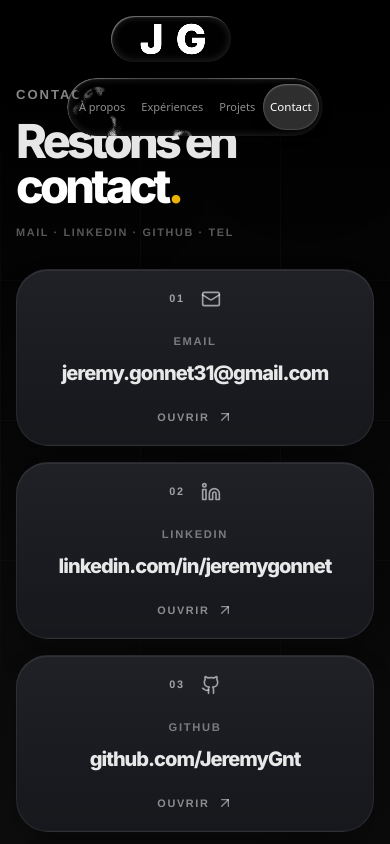
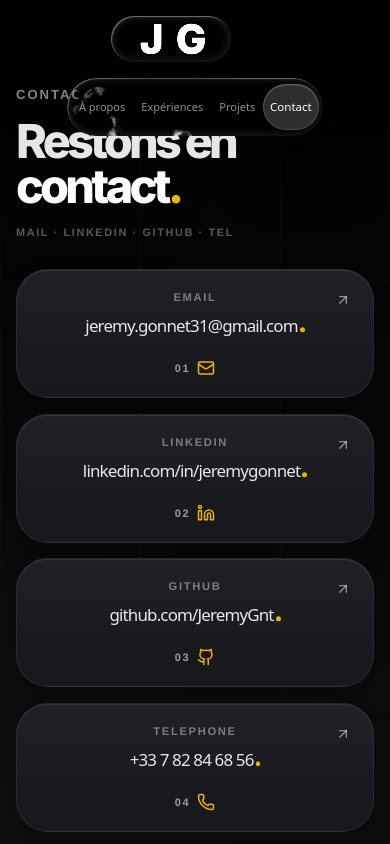
Before and after one commit to JeremyGnt/portfolio, a Vue app: page /contact in a window 390 px wide. Shown: the top 844 px of the page. Built offline with nearby package versions, Linux system fonts and the light colour scheme.

Commit message:
feat: update styles in various components for improved aesthetics and user experience, including color adjustments and layout enhancements

```diff
--- a/src/components/experience/ExperienceSceneCard.vue
+++ b/src/components/experience/ExperienceSceneCard.vue
@@ -270,7 +270,7 @@
   justify-content: center;
   flex-shrink: 0;
   border-radius: 0.9rem;
-  color: var(--accent-2);
+  color: rgba(255, 255, 255, 0.82);
   background: linear-gradient(180deg, rgba(255, 255, 255, 0.04) 0%, rgba(255, 255, 255, 0.012) 100%);
   border: 1px solid rgba(255, 255, 255, 0.08);
 }
@@ -305,7 +305,7 @@
 }
 
 .experience-card__cert-date {
-  color: #ffffff;
+  color: #ebb207;
 }
 
 @media (max-width: 1120px) {
--- a/src/components/home/HomeHero.vue
+++ b/src/components/home/HomeHero.vue
@@ -102,6 +102,7 @@
   border-radius: 999px;
   background: #ebb207;
   pointer-events: none;
+  transform: translateX(-0.1em);
 }
 
 .target-letter {
--- a/src/components/home/cards/HomeEducationCard.vue
+++ b/src/components/home/cards/HomeEducationCard.vue
@@ -49,4 +49,14 @@
   text-transform: uppercase;
   color: #fff;
 }
+
+.timeline::before {
+  top: 2.1rem;
+  bottom: 1.9rem;
+}
+
+.timeline-dot {
+  margin-top: 2.1rem;
+  box-shadow: none;
+}
 </style>
--- a/src/components/home/cards/HomeSoftSkillsCard.vue
+++ b/src/components/home/cards/HomeSoftSkillsCard.vue
@@ -12,6 +12,7 @@
 </style>
 <script setup lang="ts">
 import { Lightbulb } from 'lucide-vue-next'
+import { useSkillTagRepulsion } from '../../../composables/useSkillTagRepulsion'
 
 const softSkills = [
   "Esprit d'équipe",
@@ -31,6 +32,14 @@
   'Organisé',
   'Gestion du temps'
 ]
+
+const {
+  skillContainer,
+  setSkillTagRef,
+  scheduleSkillMetricsRefresh,
+  handleSkillMouseMove,
+  handleSkillMouseLeave,
+} = useSkillTagRepulsion()
 </script>
 
 <template>
@@ -39,12 +48,17 @@
       <span class="section-icon"><Lightbulb :size="20" /></span> Soft Skills
     </h2>
     <div
+      ref="skillContainer"
       class="skill-tags"
       style="display: flex; flex-wrap: wrap; gap: 0.5rem; justify-content: center; padding: 0.5rem 0;"
+      @mouseenter="scheduleSkillMetricsRefresh"
+      @mousemove="handleSkillMouseMove"
+      @mouseleave="handleSkillMouseLeave"
     >
       <span
-        v-for="skill in softSkills"
+        v-for="(skill, index) in softSkills"
         :key="skill"
+        :ref="(el) => setSkillTagRef(el, index)"
         class="tag"
         :style="{
           color: importantSoftSkills.includes(skill) ? '#ffffff !important' : '#8a8b8d'
--- a/src/views/ContactView.vue
+++ b/src/views/ContactView.vue
@@ -76,6 +76,7 @@
   if (!viewport || !track) {
     return {
       startX: 0,
+      endX: 0,
       overflow: 0,
       distance: 0,
     }
@@ -83,11 +84,14 @@
 
   const startX = Math.min(viewport.clientWidth * 0.18, 180)
   const overflow = Math.max(track.scrollWidth - viewport.clientWidth, 0)
+  const endInset = Math.min(viewport.clientWidth * 0.08, 88)
+  const endX = -(overflow + endInset)
 
   return {
     startX,
+    endX,
     overflow,
-    distance: startX + overflow,
+    distance: startX + overflow + endInset,
   }
 }
 
@@ -150,7 +154,7 @@
       timeline.to(
         track,
         {
-          x: () => -getTrackMetrics().overflow,
+          x: () => getTrackMetrics().endX,
         },
         0,
       )
@@ -226,19 +230,21 @@
                     class="card glass contact-card"
                     :aria-label="`${contact.label} : ${contact.value}`"
                   >
-                    <div class="contact-card-head">
-                      <span class="contact-card-index">{{ String(index + 1).padStart(2, '0') }}</span>
-                      <component :is="contact.icon" :size="20" />
-                    </div>
+                    <span class="contact-card-corner" aria-hidden="true">
+                      <ArrowUpRight :size="16" />
+                    </span>
 
                     <div class="contact-card-body">
                       <p class="contact-card-label">{{ contact.label }}</p>
-                      <h2>{{ contact.value }}</h2>
+                      <div class="contact-card-value">
+                        <h2>{{ contact.value }}</h2>
+                        <span class="contact-card-value-dot" aria-hidden="true" />
+                      </div>
                     </div>
 
                     <span class="contact-card-link">
-                      Ouvrir
-                      <ArrowUpRight :size="16" />
+                      <span class="contact-card-index">{{ String(index + 1).padStart(2, '0') }}</span>
+                      <component :is="contact.icon" :size="18" />
                     </span>
                   </a>
                 </div>
@@ -357,6 +363,17 @@
   transition: transform 0.46s cubic-bezier(0.22, 1, 0.36, 1);
 }
 
+.contact-card-corner {
+  position: absolute;
+  top: 1.35rem;
+  right: 1.35rem;
+  display: inline-flex;
+  align-items: center;
+  justify-content: center;
+  color: rgba(255, 255, 255, 0.5);
+  transition: color 0.24s ease;
+}
+
 .contact-card.glass:hover {
   z-index: 2;
   transform: scale(1.024) translateZ(0);
@@ -370,12 +387,8 @@
     0 16px 28px rgba(0, 0, 0, 0.24);
 }
 
-.contact-card-head {
-  display: flex;
-  align-items: center;
-  justify-content: space-between;
-  gap: 1rem;
-  color: rgba(255, 255, 255, 0.58);
+.contact-card.glass:hover .contact-card-corner {
+  color: #ebb207;
 }
 
 .contact-card-index {
@@ -385,7 +398,11 @@
 .contact-card-body {
   display: flex;
   flex-direction: column;
-  gap: 0.65rem;
+  flex: 1;
+  align-items: center;
+  justify-content: center;
+  gap: 0.55rem;
+  text-align: center;
 }
 
 .contact-card-label {
@@ -393,9 +410,30 @@
   color: rgba(255, 255, 255, 0.42);
 }
 
+.contact-card-value {
+  display: flex;
+  align-items: baseline;
+  justify-content: center;
+  gap: 0.28rem;
+}
+
+.contact-card-value-dot {
+  width: 0.3rem;
+  height: 0.3rem;
+  aspect-ratio: 1 / 1;
+  display: inline-block;
+  flex-shrink: 0;
+  margin-left: -0.15rem;
+  border-radius: 999px;
+  background: #ebb207;
+  transform: translateY(0.01rem);
+}
+
 .contact-card-body h2 {
   margin: 0;
-  font-size: clamp(1.25rem, 1.8vw, 1.7rem);
+  max-width: 100%;
+  font-family: system-ui, sans-serif;
+  font-size: clamp(1.06rem, 1.45vw, 1.42rem);
   line-height: 1.15;
   letter-spacing: -0.05em;
   word-break: break-word;
@@ -407,7 +445,11 @@
   gap: 0.45rem;
   width: fit-content;
   font-size: 0.68rem;
-  color: rgba(255, 255, 255, 0.5);
+  color: rgba(255, 255, 255, 0.58);
+}
+
+.contact-card-link :deep(svg) {
+  color: #ebb207;
 }
 
 @media (max-width: 980px) {
--- a/src/views/ExperienceView.vue
+++ b/src/views/ExperienceView.vue
@@ -142,6 +142,7 @@
 .scene-hero__dot {
   display: inline-block;
   color: #ebb207;
+  transform: translateX(-0.1em);
 }
 
 .cards-layer {
```
